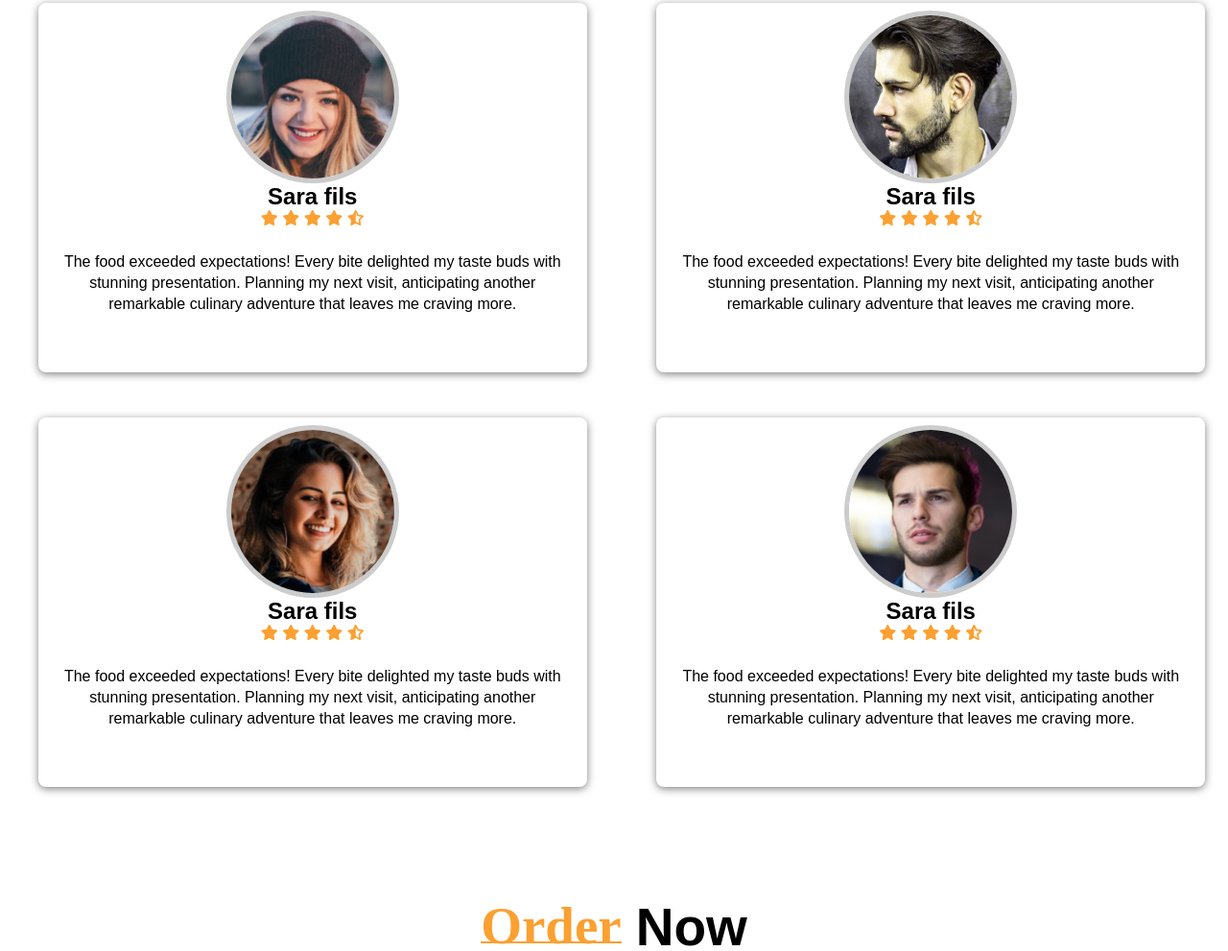
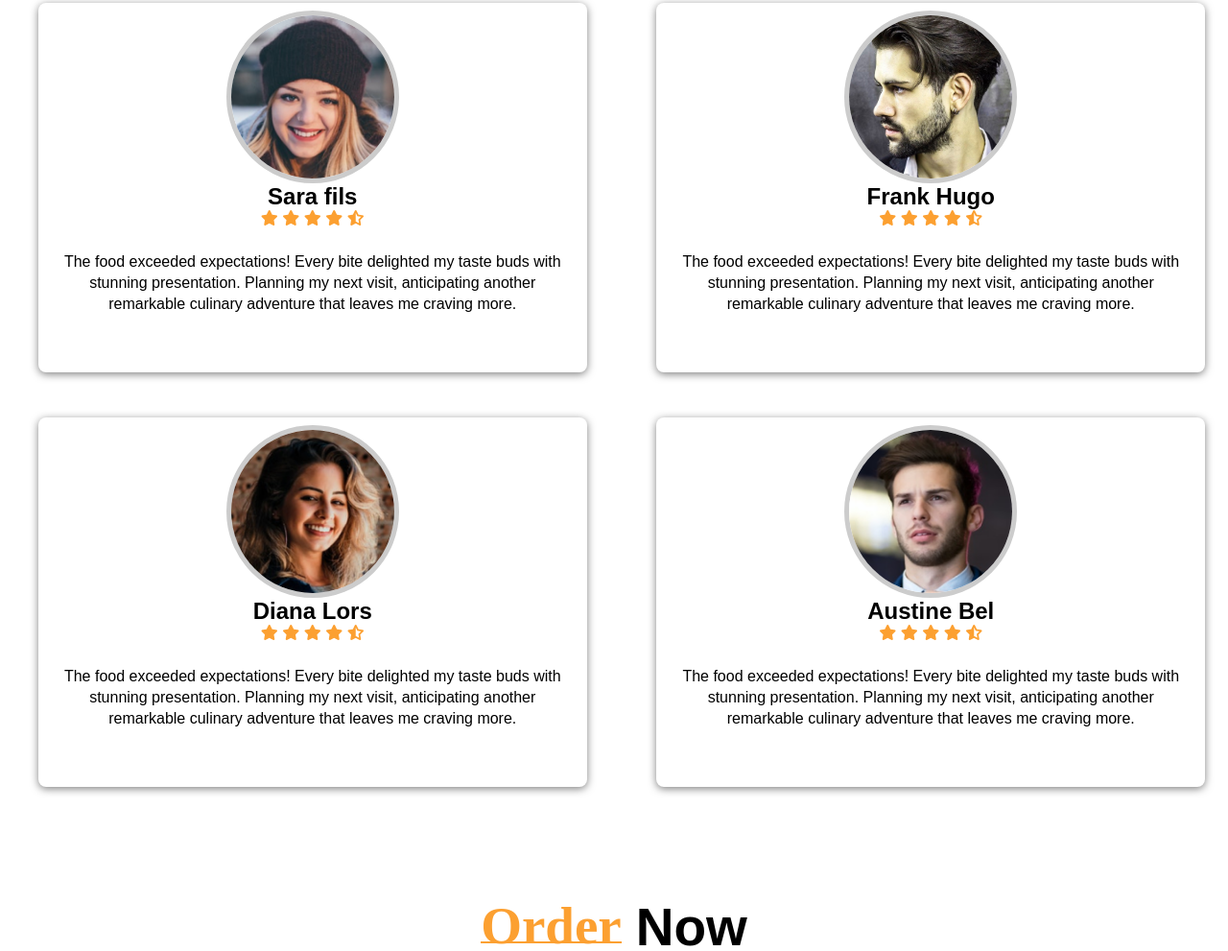
Before and after one commit to stefniey/Food-Fiesta, a plain HTML site: page index.html in a window 1280 px wide. Shown: the part 4763-5754 px from the top of the page at 96% size. Drawn offline with Linux system fonts and the light colour scheme; files whose address does not match are found by name.

Commit message:
commit-two

```diff
--- a/index.html
+++ b/index.html
@@ -4,7 +4,7 @@
 <head>
     <meta charset="UTF-8">
     <meta http-equiv="X-UA-Compatible" content="IE=edge">
-    <meta name="viewport" content="width=device-width, initial-scale=1.0">
+    <meta name="viewport" content="width=device-width, user-scalable=no">
     <title>Food Fiesta</title>
     <link rel="stylesheet" href="styles.css">
     <script src="https://kit.fontawesome.com/6aa6247e6c.js" crossorigin="anonymous"></script>
@@ -520,7 +520,7 @@
                     </div>
 
                     <div class="review_text">
-                        <h2 class="name">Sara fils</h2>
+                        <h2 class="name">Frank Hugo</h2>
 
                         <div class="review_icon">
                             <i class="fa-solid fa-star"></i>
@@ -551,7 +551,7 @@
                     </div>
 
                     <div class="review_text">
-                        <h2 class="name">Sara fils</h2>
+                        <h2 class="name">Diana Lors</h2>
 
                         <div class="review_icon">
                             <i class="fa-solid fa-star"></i>
@@ -582,7 +582,7 @@
                     </div>
 
                     <div class="review_text">
-                        <h2 class="name">Sara fils</h2>
+                        <h2 class="name">Austine Bel</h2>
 
                         <div class="review_icon">
                             <i class="fa-solid fa-star"></i>
--- a/styles.css
+++ b/styles.css
@@ -3,7 +3,6 @@
     padding: 0;
     box-sizing: border-box;
     font-family: sans-serif;
-    /* outline: 2px solid red; */
 }
 
 
```
